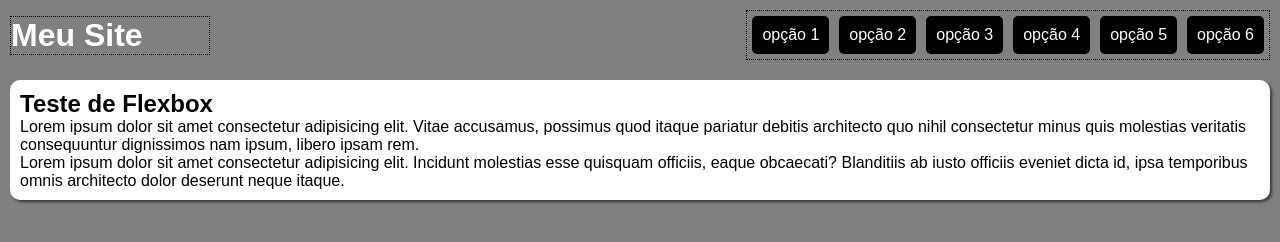
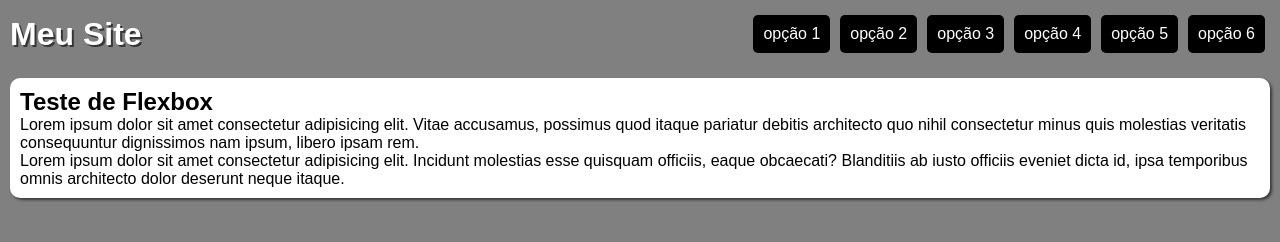
Before and after one commit to DaviBrito333/HTML-CSS, a plain HTML site: page EXERCICIOS/ex027/flex013-menu flexbox/index.html in a window 1280 px wide. Drawn offline with Linux system fonts and the light colour scheme.

Commit message:
menu finalizado

```diff
--- a/EXERCICIOS/ex027/flex013-menu flexbox/index.html
+++ b/EXERCICIOS/ex027/flex013-menu flexbox/index.html
@@ -4,6 +4,7 @@
     <meta charset="UTF-8">
     <meta name="viewport" content="width=device-width, initial-scale=1.0">
     <link rel="stylesheet" href="style.css">
+    <link rel="stylesheet" href="mobele.css" media="screen and (max-width: 550px)">
     <title>Document</title>
 </head>
 <body>
--- /dev/null
+++ b/EXERCICIOS/ex027/flex013-menu flexbox/mobele.css
@@ -0,0 +1,13 @@
+@charset "UTF-8";
+
+header , nav  {
+    flex-flow: column nowrap;
+}
+
+header > h1 {
+    flex-basis: 50px;
+}
+
+header > nav > a {
+    width: 90vw;
+}
--- a/EXERCICIOS/ex027/flex013-menu flexbox/style.css
+++ b/EXERCICIOS/ex027/flex013-menu flexbox/style.css
@@ -26,12 +26,13 @@ header {
 }
 
 h1 {
-    border: 1px dotted black;
+   /* border: 1px dotted black;*/
     flex: 0 0 200px;
+    text-shadow: 2px 2px 0px rgba(0, 0, 0, 0.575);
 }
 
 nav {
-     border: 1px dotted black;
+     /*border: 1px dotted black;*/
 
      display: flex;
      flex-flow: row wrap;
```
